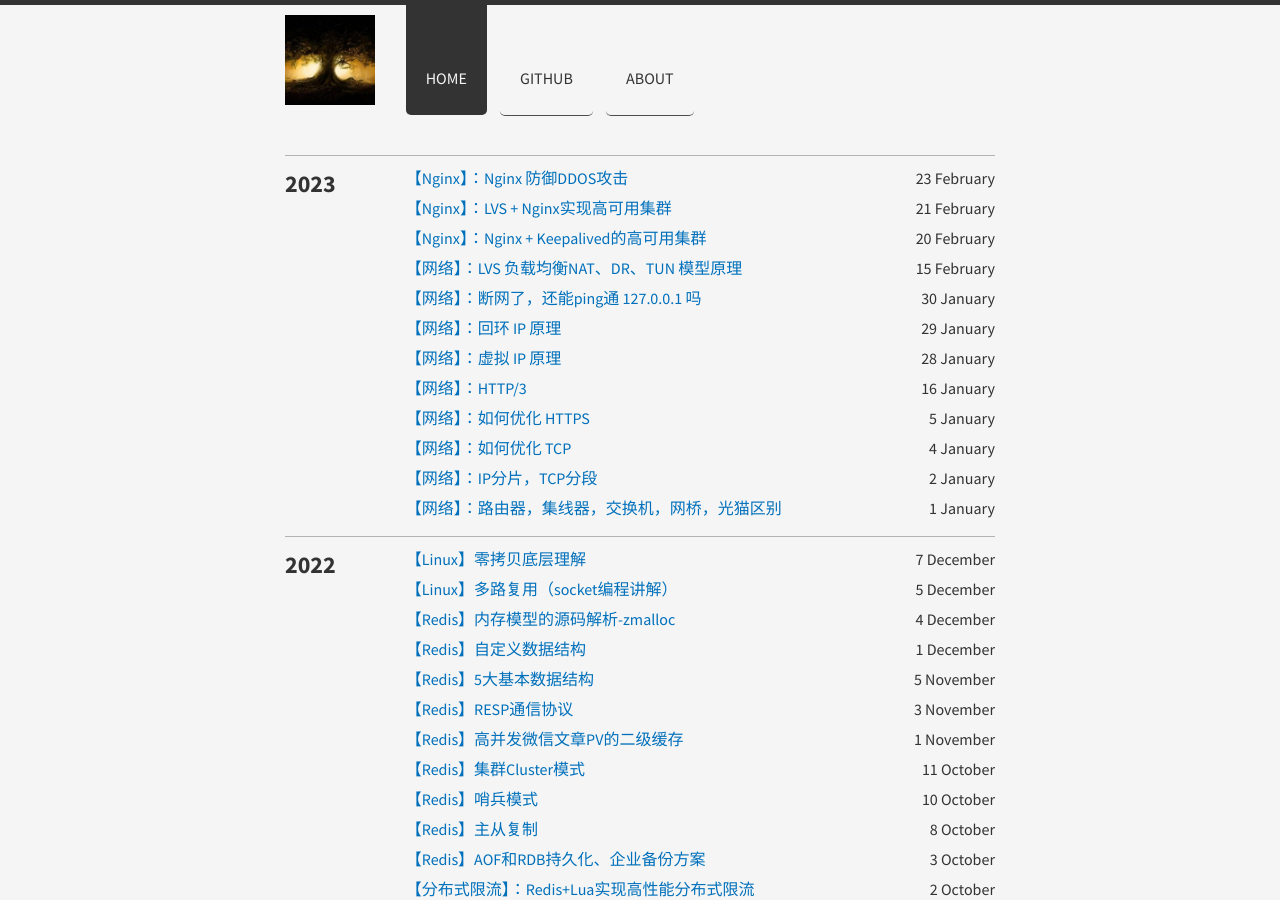
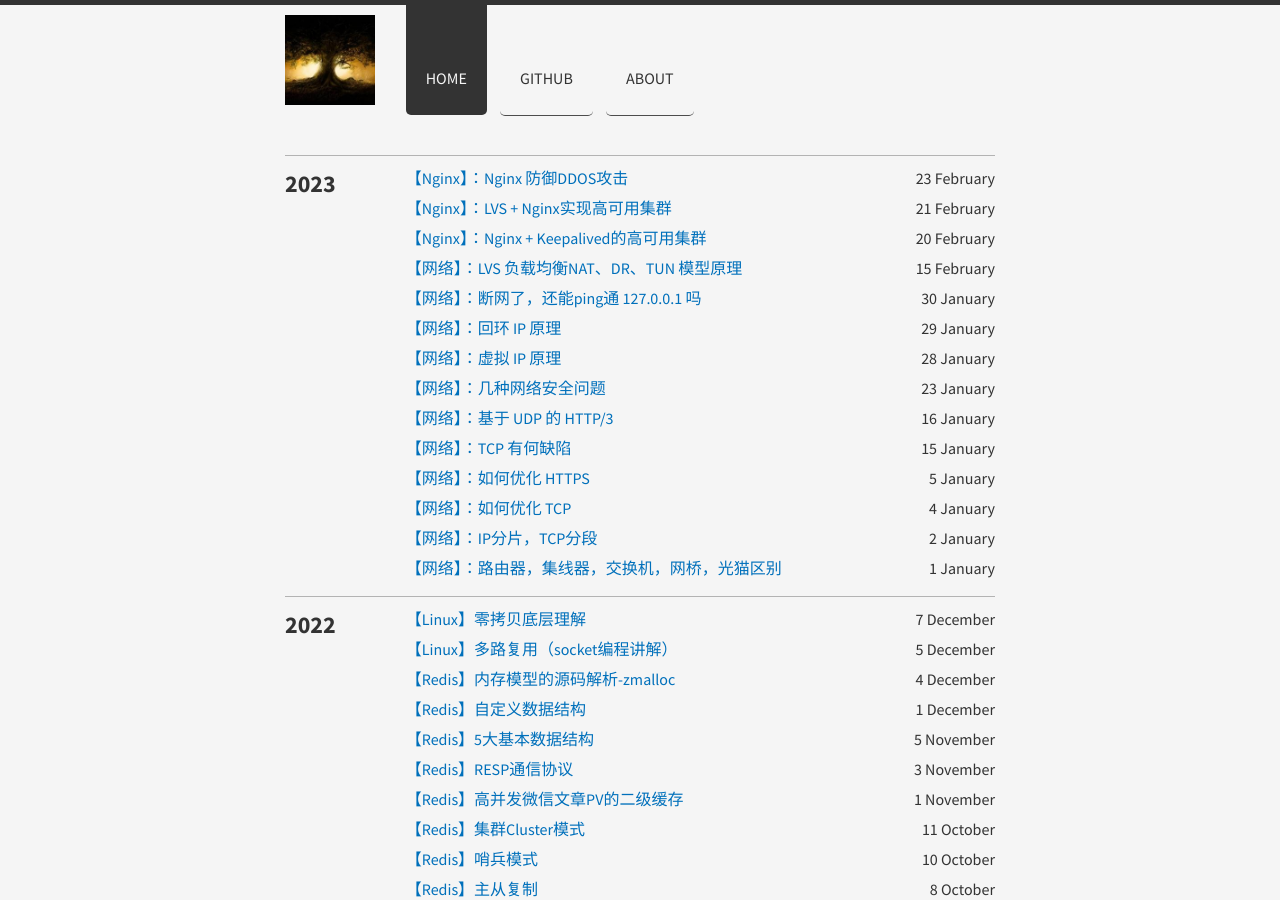
Before and after one commit to loserintowinner/loserintowinner.github.io, a Jekyll site: the page built from index.html, in a window 1280 px wide and 900 px high. Built offline with Jekyll 4.4.1, drawn with Linux system fonts in a browser that asks for light colours; part of the change alters nothing that is shown.

Commit message:
the new jerkll

````diff
--- /dev/null
+++ b/_posts/2023-01-15-TCPDefect.md
@@ -0,0 +1,112 @@
+---
+layout: post
+title:  【网络】：TCP 有何缺陷
+---
+
+TCP 通过序列号、确认应答、超时重传、流量控制、拥塞控制等方式实现了可靠传输，看起来它很完美，事实真的是这样吗？TCP 就没什么缺陷吗？
+
+所以，今天就跟大家聊聊，TCP 协议有哪些缺陷？主要有四个方面：
+
+- 升级 TCP 的工作很困难；
+- TCP 建立连接的延迟；
+- TCP 存在队头阻塞问题；
+- 网络迁移需要重新建立 TCP 连接；
+
+接下来，针对这四个方面详细说一下。
+
+## 升级 TCP 的工作很困难
+
+TCP 协议是诞生在 1973 年，至今 TCP 协议依然还在实现更多的新特性。
+
+但是 TCP 协议是在内核中实现的，应用程序只能使用不能修改，如果要想升级 TCP 协议，那么只能升级内核。
+
+而升级内核这个工作是很麻烦的事情，麻烦的事情不是说升级内核这个操作很麻烦，而是由于内核升级涉及到底层软件和运行库的更新，我们的服务程序就需要回归测试是否兼容新的内核版本，所以服务器的内核升级也比较保守和缓慢。
+
+很多 TCP 协议的新特性，都是需要客户端和服务端同时支持才能生效的，比如 TCP Fast Open 这个特性，虽然在2013 年就被提出了，但是 Windows 很多系统版本依然不支持它，这是因为 PC 端的系统升级滞后很严重，W indows Xp 现在还有大量用户在使用，尽管它已经存在快 20 年。
+
+所以，即使 TCP 有比较好的特性更新，也很难快速推广，用户往往要几年或者十年才能体验到
+
+
+
+
+
+## TCP 建立连接的延迟
+
+基于 TCP 实现的应用协议，都是需要先建立三次握手才能进行数据传输，比如 HTTP 1.0/1.1、HTTP/2、HTTPS。
+
+现在大多数网站都是使用 HTTPS 的，这意味着在 TCP 三次握手之后，还需要经过 TLS 四次握手后，才能进行 HTTP 数据的传输，这在一定程序上增加了数据传输的延迟。
+
+TCP 三次握手和 TLS 握手延迟，如图：
+
+![img](../assets/TCP.assets/TCP%2BTLS.gif)
+
+TCP 三次握手的延迟被 TCP Fast Open （快速打开）这个特性解决了，这个特性可以在「第二次建立连接」时减少 TCP 连接建立的时延。
+
+![常规 HTTP 请求 与 Fast  Open HTTP 请求](../assets/TCP.assets/45-16793915585782.jpg)
+
+过程如下：
+
+- 在第一次建立连接的时候，服务端在第二次握手产生一个 `Cookie` （已加密）并通过 SYN、ACK 包一起发给客户端，于是客户端就会缓存这个 `Cookie`，所以第一次发起 HTTP Get 请求的时候，还是需要 2 个 RTT 的时延；
+- 在下次请求的时候，客户端在 SYN 包带上 `Cookie` 发给服务端，就提前可以跳过三次握手的过程，因为 `Cookie` 中维护了一些信息，服务端可以从 `Cookie` 获取 TCP 相关的信息，这时发起的 HTTP GET 请求就只需要 1 个 RTT 的时延；
+
+TCP Fast Open 这个特性是不错，但是它需要服务端和客户端的操作系统同时支持才能体验到，而 TCP Fast Open 是在 2013 年提出的，所以市面上依然有很多老式的操作系统不支持，而升级操作系统是很麻烦的事情，因此 TCP Fast Open 很难被普及开来。
+
+还有一点，针对 HTTPS 来说，TLS 是在应用层实现的握手，而 TCP 是在内核实现的握手，这两个握手过程是无法结合在一起的，总是得先完成 TCP 握手，才能进行 TLS 握手。
+
+也正是 TCP 是在内核实现的，所以 TLS 是无法对 TCP 头部加密的，这意味着 TCP 的序列号都是明文传输，所以就存安全的问题。
+
+一个典型的例子就是攻击者伪造一个的 RST 报文强制关闭一条 TCP 连接，而攻击成功的关键则是 TCP 字段里的序列号位于接收方的滑动窗口内，该报文就是合法的。
+
+为此 TCP 也不得不进行三次握手来同步各自的序列号，而且初始化序列号时是采用随机的方式（不完全随机，而是随着时间流逝而线性增长，到了 2^32 尽头再回滚）来提升攻击者猜测序列号的难度，以增加安全性。
+
+但是这种方式只能避免攻击者预测出合法的 RST 报文，而无法避免攻击者截获客户端的报文，然后中途伪造出合法 RST 报文的攻击的方式。
+
+![img](../assets/TCP.assets/Apo6LQIBU7zIAAAAAAAAAAAAAARQnAQ.png)
+
+大胆想一下，如果 TCP 的序列号也能被加密，或许真的不需要三次握手了，客户端和服务端的初始序列号都从 0 开始，也就不用做同步序列号的工作了，但是要实现这个要改造整个协议栈，太过于麻烦，即使实现出来了，很多老的网络设备未必能兼容。
+
+
+
+## TCP 存在队头阻塞问题
+
+TCP 是字节流协议，**TCP 层必须保证收到的字节数据是完整且有序的**，如果序列号较低的 TCP 段在网络传输中丢失了，即使序列号较高的 TCP 段已经被接收了，应用层也无法从内核中读取到这部分数据。如下图：
+
+![img](../assets/TCP.assets/tcp队头阻塞.gif)
+
+图中发送方发送了很多个 packet，每个 packet 都有自己的序号，你可以认为是 TCP 的序列号，其中 `packet #3` 在网络中丢失了，即使 `packet #4-6` 被接收方收到后，由于内核中的 TCP 数据不是连续的，于是接收方的应用层就无法从内核中读取到，只有等到 `packet #3` 重传后，接收方的应用层才可以从内核中读取到数据。
+
+这就是 TCP 队头阻塞问题，但这也不能怪 TCP ，因为只有这样做才能保证数据的有序性。
+
+HTTP/2 多个请求是跑在一个 TCP 连接中的，那么当 TCP 丢包时，整个 TCP 都要等待重传，那么就会阻塞该 TCP 连接中的所有请求，所以 HTTP/2 队头阻塞问题就是因为 TCP 协议导致的。
+
+![img](../assets/TCP.assets/v2-2dd2a9fb8693489b9a0b24771c8a40a1_1440w.jpg)
+
+
+
+
+
+## 网络迁移需要重新建立 TCP 连接
+
+基于 TCP 传输协议的 HTTP 协议，由于是通过四元组（源 IP、源端口、目的 IP、目的端口）确定一条 TCP 连接。
+
+![TCP 四元组](../assets/TCP.assets/format,png.png)
+
+那么**当移动设备的网络从 4G 切换到 WIFI 时，意味着 IP 地址变化了，那么就必须要断开连接，然后重新建立 TCP 连接**。
+
+而建立连接的过程包含 TCP 三次握手和 TLS 四次握手的时延，以及 TCP 慢启动的减速过程，给用户的感觉就是网络突然卡顿了一下，因此连接的迁移成本是很高的。
+
+
+
+## 结尾
+
+我记得之前在群里看到，有位读者字节一面的时候被问到：「**如何基于 UDP 协议实现可靠传输？**」
+
+很多同学第一反应就会说把 TCP 可靠传输的特性（序列号、确认应答、超时重传、流量控制、拥塞控制）在应用层实现一遍。
+
+实现的思路确实这样没错，但是有没有想过，**既然 TCP 天然支持可靠传输，为什么还需要基于 UDP 实现可靠传输呢？这不是重复造轮子吗？**
+
+所以，我们要先弄清楚 TCP 协议有哪些痛点？而这些痛点是否可以在基于 UDP 协议实现的可靠传输协议中得到改进？
+
+现在市面上已经有基于 UDP 协议实现的可靠传输协议的成熟方案了，那就是 QUIC 协议，**QUIC 协议把我本文说的 TCP 的缺点都给解决了**，而且已经应用在了 HTTP/3。
+
+![img](../assets/TCP.assets/1uk5OZPL7gtUwqRLwaoGyFw.png)
--- a/_posts/2023-01-16-HTTP3.md
+++ b/_posts/2023-01-16-HTTP3.md
@@ -1,6 +1,6 @@
 ---
 layout: post
-title:  【网络】：HTTP/3
+title:  【网络】：基于 UDP 的 HTTP/3
 ---
 
 ## QUIC 是如何实现可靠传输的？
--- /dev/null
+++ b/_posts/2023-01-23-NetworkSecurity.md
@@ -0,0 +1,257 @@
+---
+layout: post
+title:  【网络】：几种网络安全问题
+---
+
+## HTTPS 一定安全可靠吗？
+
+这个问题的场景是这样的：客户端通过浏览器向服务端发起 HTTPS 请求时，被「假基站」转发到了一个「中间人服务器」，于是客户端是和「中间人服务器」完成了 TLS 握手，然后这个「中间人服务器」再与真正的服务端完成 TLS 握手。
+
+![img](../assets/TCP.assets/https中间人.drawio.png)
+
+从客户端的角度看，其实并不知道网络中存在中间人服务器这个角色。那么中间人就可以解开浏览器发起的 HTTPS 请求里的数据，也可以解开服务端响应给浏览器的 HTTPS 响应数据。相当于，中间人能够 “偷看” 浏览器与服务端之间的 HTTPS 请求和响应的数据。
+
+但是要发生这种场景是有前提的，前提是用户点击接受了中间人服务器的证书。
+
+中间人服务器与客户端在 TLS 握手过程中，实际上发送了自己伪造的证书给浏览器，而这个伪造的证书是能被浏览器（客户端）识别出是非法的，于是就会提醒用户该证书存在问题。
+
+![img](../assets/TCP.assets/证书安全提示.png)
+
+如果用户执意点击「继续浏览此网站」，相当于用户接受了中间人伪造的证书，那么后续整个 HTTPS 通信都能被中间人监听了。
+
+所以，这其实并不能说 HTTPS 不够安全，毕竟浏览器都已经提示证书有问题了，如果用户坚决要访问，那不能怪 HTTPS ，得怪自己手贱。
+
+另外，如果你的电脑中毒了，被恶意导入了中间人的根证书，那么在验证中间人的证书的时候，由于你操作系统信任了中间人的根证书，那么等同于中间人的证书是合法的，这种情况下，浏览器是不会弹出证书存在问题的风险提醒的。
+
+这其实也不关 HTTPS 的事情，是你电脑中毒了才导致 HTTPS 数据被中间人劫持的。
+
+所以，**HTTPS 协议本身到目前为止还是没有任何漏洞的，即使你成功进行中间人攻击，本质上是利用了客户端的漏洞（用户点击继续访问或者被恶意导入伪造的根证书），并不是 HTTPS 不够安全**。
+
+
+
+
+
+### 为什么抓包工具能截取 HTTPS 数据？
+
+很多抓包工具 之所以可以明文看到 HTTPS 数据，工作原理与中间人一致的。
+
+对于 HTTPS 连接来说，中间人要满足以下两点，才能实现真正的明文代理:
+
+1. 中间人，作为客户端与真实服务端建立连接这一步不会有问题，因为服务端不会校验客户端的身份；
+2. 中间人，作为服务端与真实客户端建立连接，这里会有客户端信任服务端的问题，也就是服务端必须有对应域名的私钥；
+
+中间人要拿到私钥只能通过如下方式：
+
+1. 去网站服务端拿到私钥；
+2. 去CA处拿域名签发私钥；
+3. 自己签发证书，切要被浏览器信任；
+
+不用解释，抓包工具只能使用第三种方式取得中间人的身份。
+
+使用抓包工具进行 HTTPS 抓包的时候，需要在客户端安装 Fiddler 的根证书，这里实际上起认证中心（CA）的作用。
+
+抓包工具能够抓包的关键是客户端会往系统受信任的根证书列表中导入抓包工具生成的证书，而这个证书会被浏览器信任，也就是抓包工具给自己创建了一个认证中心 CA，客户端拿着中间人签发的证书去中间人自己的 CA 去认证，当然认为这个证书是有效的。
+
+
+
+
+
+### 如何避免被中间人抓取数据？
+
+我们要保证自己电脑的安全，不要被病毒乘虚而入，而且也不要点击任何证书非法的网站，这样 HTTPS 数据就不会被中间人截取到了。
+
+当然，我们还可以通过 **HTTPS 双向认证**来避免这种问题。
+
+一般我们的 HTTPS 是单向认证，客户端只会验证了服务端的身份，但是服务端并不会验证客户端的身份。
+
+![img](../assets/TCP.assets/双向认证.png)
+
+如果用了双向认证方式，不仅客户端会验证服务端的身份，而且服务端也会验证客户端的身份。服务端一旦验证到请求自己的客户端为不可信任的，服务端就拒绝继续通信，客户端如果发现服务端为不可信任的，那么也中止通信。
+
+------
+
+
+
+## 前向安全
+
+HTTPS 常用的密钥交换算法有两种，分别是 **RSA 和 ECDHE 算法**。
+
+其中，RSA 是比较传统的密钥交换算法，它不具备前向安全的性质，因此现在很少服务器使用的。而 ECDHE 算法具有前向安全，所以被广泛使用。
+
+
+
+### RSA 算法的缺陷
+
+**使用 RSA 密钥协商算法的最大问题是不支持前向保密**。
+
+因为客户端传递随机数（用于生成对称加密密钥的条件之一）给服务端时使用的是公钥加密的，服务端收到后，会用私钥解密得到随机数。所以一旦服务端的私钥泄漏了，**过去被第三方截获的所有 TLS 通讯密文都会被破解**。
+
+为了解决这个问题，后面就出现了 ECDHE 密钥协商算法，我们现在大多数网站使用的正是 ECDHE 密钥协商算法。
+
+
+
+### ECDHE 算法
+
+DHE 算法由于计算性能不佳，因为需要做大量的乘法，为了提升 DHE 算法的性能，所以就出现了现在广泛用于密钥交换算法 —— **ECDHE 算法**。
+
+ECDHE 算法是在 DHE 算法的基础上利用了 ECC 椭圆曲线特性，可以用更少的计算量计算出公钥，以及最终的会话密钥。
+
+小红和小明使用 ECDHE 密钥交换算法的过程：
+
+- 双方事先确定好使用哪种椭圆曲线，和曲线上的基点 G，这两个参数都是公开的；
+- 双方各自随机生成一个随机数作为**私钥d**，并与基点 G相乘得到**公钥Q**（Q = dG），此时小红的公私钥为 Q1 和 d1，小明的公私钥为 Q2 和 d2；
+- 双方交换各自的公钥，最后小红计算点（x1，y1） = d1Q2，小明计算点（x2，y2） = d2Q1，由于椭圆曲线上是可以满足乘法交换和结合律，所以 d1Q2 = d1d2G = d2d1G = d2Q1 ，因此**双方的 x 坐标是一样的，所以它是共享密钥，也就是会话密钥**。
+
+这个过程中，双方的私钥都是随机、临时生成的，都是不公开的，即使根据公开的信息（椭圆曲线、公钥、基点 G）也是很难计算出椭圆曲线上的离散对数（私钥）。
+
+
+
+### RSA 和 ECDHE 握手过程的区别
+
+- RSA 密钥协商算法「不支持」前向保密，ECDHE 密钥协商算法「支持」前向保密；
+- 使用了 RSA 密钥协商算法，TLS 完成四次握手后，才能进行应用数据传输，而对于 ECDHE 算法，客户端可以不用等服务端的最后一次 TLS 握手，就可以提前发出加密的 HTTP 数据，节省了一个消息的往返时间（这个是 RFC 文档规定的，具体原因文档没有说明，所以这点我也不太明白）；
+- 使用 ECDHE， 在 TLS 第 2 次握手中，会出现服务器端发出的「Server Key Exchange」消息，而 RSA 握手过程没有该消息；
+
+------
+
+
+
+## SYN 洪水
+
+在 TCP 三次握手的时候，Linux 内核会维护两个队列，分别是：
+
+- 半连接队列，也称 SYN 队列；
+- 全连接队列，也称 accepet 队列；
+
+服务端收到客户端发起的 SYN 请求后，**内核会把该连接存储到半连接队列**，并向客户端响应 SYN+ACK，接着客户端会返回 ACK，服务端收到第三次握手的 ACK 后，**内核会把连接从半连接队列移除，然后创建新的完全的连接，并将其添加到 accept 队列，等待进程调用 accept 函数时把连接取出来。**
+
+![图片](../assets/TCP.assets/640.png)
+
+
+
+### TCP 半连接队列溢出
+
+如果对服务端一直发送 TCP SYN 包，但是不回第三次握手 ACK，这样就会使得服务端有大量的处于 `SYN_RECV` 状态的 TCP 连接。TCP半连接队列溢出后，若**不开启 syncookies 功能**，正常用户的TCP SYN包就会被丢弃。
+
+这其实也就是所谓的 SYN 洪泛、SYN 攻击、DDos 攻击。
+
+
+
+### 如何防御 SYN 攻击？
+
+这里给出几种防御 SYN 攻击的方法：
+
+- 增大半连接队列；
+- 开启 tcp_syncookies 功能
+- 减少 SYN+ACK 重传次数
+
+*方式一：增大半连接队列*
+
+**要想增大半连接队列，我们得知不能只单纯增大 tcp_max_syn_backlog 的值，还需一同增大 somaxconn 和 backlog，也就是增大全连接队列**。否则，只单纯增大 tcp_max_syn_backlog 是无效的。
+
+增大 tcp_max_syn_backlog 和 somaxconn 的方法是修改 Linux 内核参数：
+
+![图片](../assets/TCP.assets/640-16793951737535.png)
+
+增大 backlog 的方式，每个 Web 服务都不同，比如 Nginx 增大 backlog 的方法如下：
+
+![图片](../assets/TCP.assets/640-16793951737546.png)
+
+最后，改变了如上这些参数后，要重启 Nginx 服务，因为半连接队列和全连接队列都是在 listen() 初始化的。
+
+
+
+*方式二：开启 tcp_syncookies 功能*
+
+syncookies 是这么做的：服务器根据当前状态计算出一个值，放在己方发出的 SYN+ACK 报文中发出，当客户端返回 ACK 报文时，取出该值验证，如果合法，就认为连接建立成功，如下图所示。
+
+![图片](../assets/TCP.assets/640-167939523667713.png)
+
+syncookies 参数主要有以下三个值：
+
+- 0 值，表示关闭该功能；
+- 1 值，表示仅当 SYN 半连接队列放不下时，再启用它；
+- 2 值，表示无条件开启功能；
+
+那么在应对 SYN 攻击时，只需要设置为 1 即可：
+
+开启 tcp_syncookies 功能的方式也很简单，修改 Linux 内核参数：
+
+![图片](../assets/TCP.assets/640-16793951880229.png)
+
+*方式三：减少 SYN+ACK 重传次数*
+
+当服务端受到 SYN 攻击时，就会有大量处于 SYN_REVC 状态的 TCP 连接，处于这个状态的 TCP 会重传 SYN+ACK ，当重传超过次数达到上限后，就会断开连接。
+
+那么针对 SYN 攻击的场景，我们可以减少 SYN+ACK 的重传次数，以加快处于 SYN_REVC 状态的 TCP 连接断开。
+
+![图片](../assets/TCP.assets/640-167939518802210.png)
+
+
+
+------
+
+
+
+## RST攻击
+
+正常情况下客户端服务端双方可以通过RST来断开连接。如果这时候有不怀好意的第三方介入，构造了一个RST包，且在TCP和IP等报头都填上客户端的信息，发到服务端，那么服务端就会断开这个连接。同理也可以伪造服务端的包发给客户端。这就叫**RST攻击**。
+
+![图片](../assets/TCP.assets/640-167941500341717.png)
+
+
+
+### 收到RST就一定会断开连接吗?
+
+收到RST包，第一步会通过`tcp_sequence`先看下这个seq是否合法，其实主要是看下这个seq是否在合法**接收窗口**范围内。**如果不在范围内，这个RST包就会被丢弃。**
+
+> 加了窗口校验就不能用RST攻击了吗
+
+**不是，只是增加了攻击的成本。**但如果想搞，还是可搞的。
+
+从上面可以知道，不是每一个RST包都会导致连接重置的，要求是这个RST包的seq要在窗口范围内，所以，问题就变成了，**我们怎么样才能构造出合法的seq**。
+
+
+
+### 利用challenge ack获取seq
+
+直接伪造符合预期的序列号是比较困难，因为如果一个正在传输数据的 TCP 连接，滑动窗口时刻都在变化，因此很难刚好伪造一个刚好落在对方滑动窗口内的序列号的 RST 报文。
+
+**要伪造一个能关闭 TCP 连接的 RST 报文，必须同时满足「四元组相同」和「序列号正好落在对方的滑动窗口内」这两个条件**
+
+办法还是有的，**我们可以伪造一个四元组相同的 SYN 报文，来拿到“合法”的序列号！**
+
+如果处于 establish 状态的服务端，收到四元组相同的 SYN 报文后，**会回复一个 Challenge ACK，这个 ACK 报文里的「确认号」，正好是服务端下一次想要接收的序列号**，说白了，就是可以通过这一步拿到服务端下一次预期接收的序列号。
+
+**然后用这个确认号作为 RST 报文的序列号，发送给服务端，此时服务端会认为这个 RST 报文里的序列号是合法的，于是就会释放连接！**
+
+
+
+### **killcx** 的工具模拟攻击
+
+在 Linux 上有个叫 **killcx** 的工具，就是基于上面这样的方式实现的，它会主动发送 SYN 包获取 SEQ/ACK 号，然后利用 SEQ/ACK 号伪造两个 RST 报文分别发给客户端和服务端，这样双方的 TCP 连接都会被释放，这种方式活跃和非活跃的 TCP 连接都可以杀掉。
+
+使用方式也很简单，只需指明客户端的 IP 和端口号。
+
+```
+./killcx <IP地址>:<端口号>
+```
+
+killcx 工具的工作原理，如下图。
+
+![图片](../assets/TCP.assets/640-167941450605615.png)
+
+它伪造客户端发送 SYN 报文，服务端收到后就会回复一个携带了正确「序列号和确认号」的 ACK 报文（Challenge ACK），然后就可以利用这个 ACK 报文里面的信息，**伪造两个 RST 报文**：
+
+- 用 Challenge ACK 里的**确认号**伪造 RST 报文发送给服务端，服务端收到 RST 报文后就会释放连接。
+- 用 Challenge ACK 里的**序列号**伪造 RST 报文发送给客户端，客户端收到 RST 也会释放连接。
+
+正是通过这样的方式，成功将一个 TCP 连接关闭了！
+
+
+
+### RST攻击的防御
+
+对付这种攻击也可以通过防火墙简单设置就可以了。建议使用防火墙将进来的包带RST位的包丢弃就可以了。
+
+RST攻击只能针对tcp。对udp无效。
````
